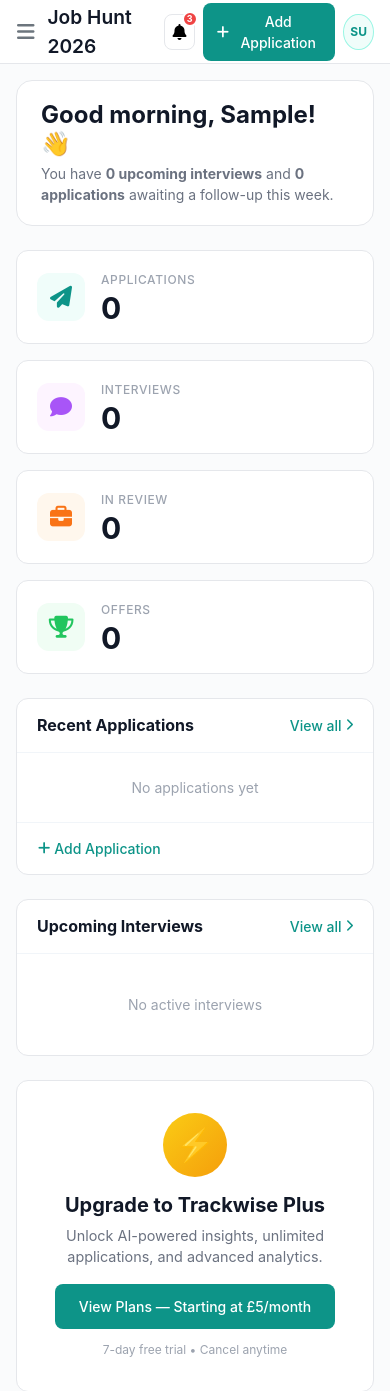
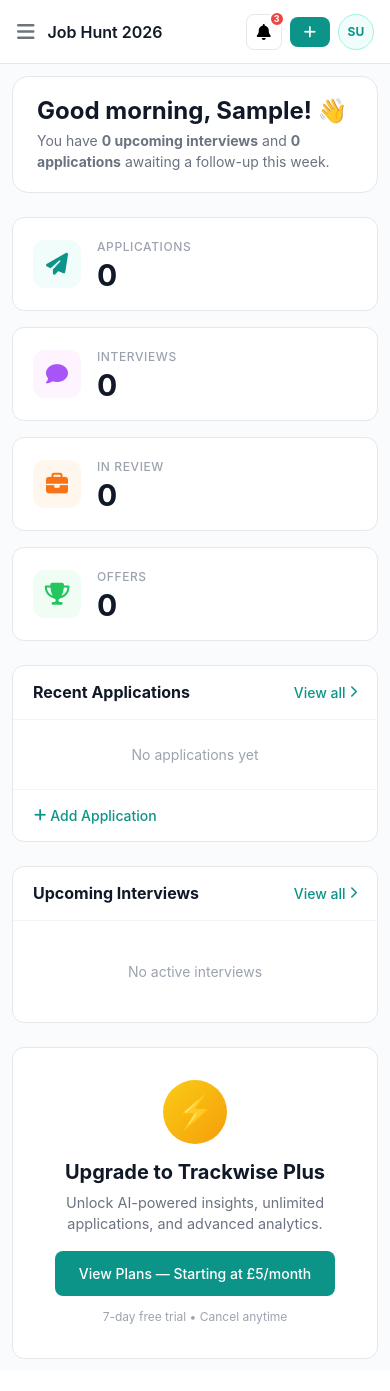
Before and after one commit to gcarravi/job-application-tracker, a Django app: page /home/ in a window 390 px wide. Shown: the top 1391 px of the page. After the commit the page ends 1359 px from the top, so only its background shows below. Run offline with Django 4.2, Linux system fonts and the light colour scheme; the visitor is signed in with stand-in values (Sample User, id 1); data that the repository does not hold is empty.

Commit message:
Made the app responsive

```diff
--- a/static/css/style-home.css
+++ b/static/css/style.css
@@ -183,6 +183,11 @@ body {
     font-size: 1.2rem;
     font-weight: 600;
     color: #111827;
+    white-space: nowrap;
+    overflow: hidden;
+    text-overflow: ellipsis;
+    min-width: 0;
+    flex-shrink: 1;
 }
 
 .search-box {
@@ -690,4 +695,12 @@ textarea.modal-input {
     .welcome-date {
         display: none;
     }
+
+    .topbar-title {
+        font-size: 1rem;
+    }
+
+    .content-area {
+        padding: 0.75rem;
+    }
 }
--- a/templates/base.html
+++ b/templates/base.html
@@ -12,7 +12,7 @@
     <link rel="stylesheet" href="https://cdnjs.cloudflare.com/ajax/libs/font-awesome/6.4.0/css/all.min.css">
 
     <!-- Base CSS -->
-    <link rel="stylesheet" href="{% static 'css/style-home.css' %}">
+    <link rel="stylesheet" href="{% static 'css/style.css' %}">
 
     {% block extra_css %}{% endblock %}
 </head>
--- a/templates/home.html
+++ b/templates/home.html
@@ -16,7 +16,7 @@
     </button>
     <button class="btn-teal" data-bs-toggle="modal" data-bs-target="#addAppModal">
         <i class="fas fa-plus"></i>
-        <span>Add Application</span>
+        <span class="d-none d-sm-inline ms-1">Add Application</span>
     </button>
     <div class="user-avatar" style="background:#f0fdfa;border:1.5px solid #99f6e4;color:var(--teal);font-weight:700;font-size:0.75rem;display:flex;align-items:center;justify-content:center;letter-spacing:0.02em;">{{ user_initials }}</div>
 {% endblock %}
--- a/tracker/templates/tracker/tracker.html
+++ b/tracker/templates/tracker/tracker.html
@@ -33,7 +33,8 @@
 {% block topbar_actions %}
     <!-- <button class="btn btn-add-job" data-bs-toggle="modal" data-bs-target="#addJobModal"> -->
     <button class="btn-teal" data-bs-toggle="modal" data-bs-target="#addJobModal">
-        <i class="fas fa-plus me-1"></i> Add Application
+        <i class="fas fa-plus"></i>
+        <span class="d-none d-sm-inline ms-1">Add Application</span>
     </button>
     <div class="user-avatar" style="background:#f0fdfa;border:1.5px solid #99f6e4;color:var(--teal);font-weight:700;font-size:0.75rem;display:flex;align-items:center;justify-content:center;letter-spacing:0.02em;">{{ user_initials }}</div>
 {% endblock %}
```
Also changed, not shown: tracker/templates/tracker/contacts.html (+19 -9 lines), tracker/templates/tracker/interviews.html (+19 -7 lines).
